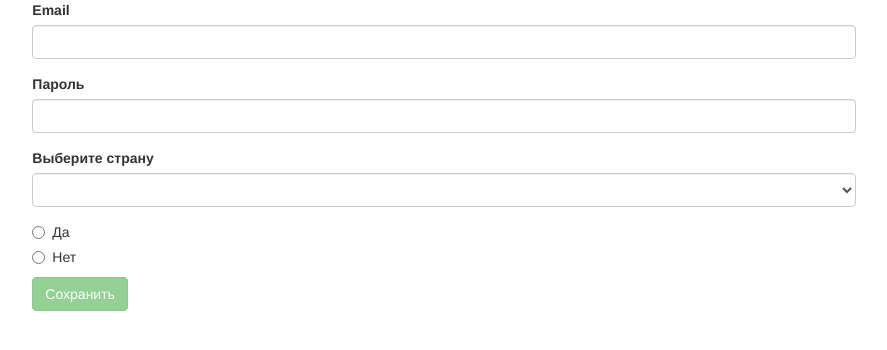
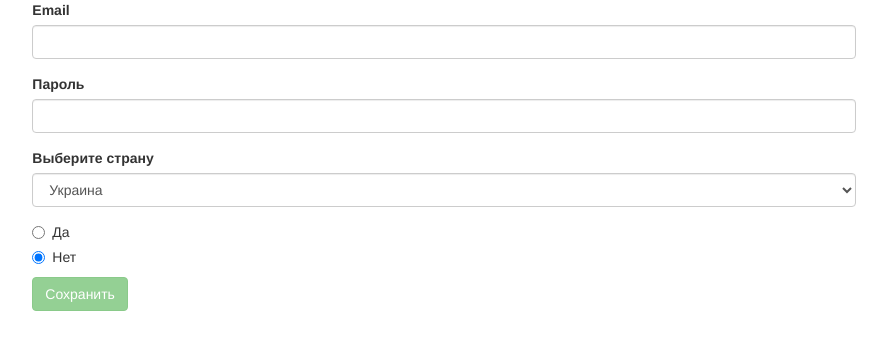
Before and after one commit to LutsenkoM/Lectorium-Angular, an Angular app: page / in a window 1280 px wide. Shown: the top 350 px of the page, without its empty margins (196-1083 px from the left). Built offline with nearby package versions, Linux system fonts and the light colour scheme.

Commit message:
Default values in TD forms

```diff
--- a/src/app/app.component.html
+++ b/src/app/app.component.html
@@ -15,7 +15,7 @@
 
     <div class="form-group">
       <label>Выберите страну</label>
-      <select class="form-control" ngModel name="country" required>
+      <select class="form-control" [ngModel]="defaultCountry" name="country" required>
         <option value="ru">Россия</option>
         <option value="by">Белоруссия</option>
         <option value="ua">Украина</option>
@@ -24,7 +24,7 @@
 
     <div class="radio" *ngFor="let ans of answers">
       <label>
-        <input type="radio" [value]="ans.type" ngModel name="answer" required> {{ans.text}}
+        <input type="radio" [value]="ans.type" [ngModel]="defaultAnswer" name="answer" required> {{ans.text}}
       </label>
     </div>
 
--- a/src/app/app.component.ts
+++ b/src/app/app.component.ts
@@ -17,6 +17,9 @@
     text: 'Нет'
   }];
 
+  defaultAnswer = 'no';
+  defaultCountry = 'ua';
+
   submitForm(form: NgForm) {
     console.log(form);
   }
```
